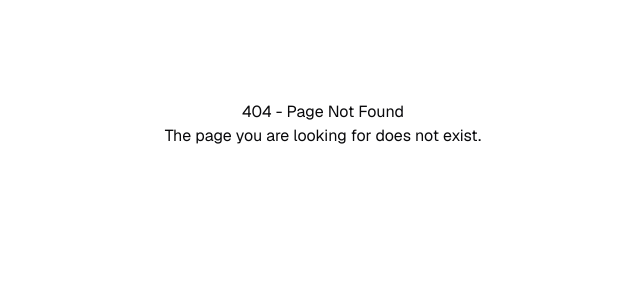
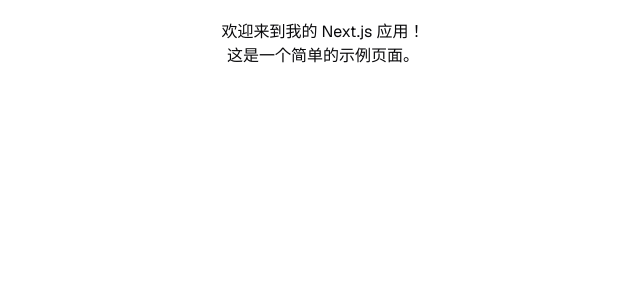
Before and after one commit to doublefix/chou, a Next.js app: page /layouts in a window 1280 px wide. Before the commit this address had no page. Shown: the top 300 px of the page, without its empty margins (317-957 px from the left). Built offline with nearby package versions, Linux system fonts and the light colour scheme.

Commit message:
Add page example

```diff
--- /dev/null
+++ b/app/layouts/page.tsx
@@ -0,0 +1,12 @@
+import React from "react";
+
+const HomePage = () => {
+  return (
+    <main style={{ padding: "20px", textAlign: "center" }}>
+      <h1>欢迎来到我的 Next.js 应用！</h1>
+      <p>这是一个简单的示例页面。</p>
+    </main>
+  );
+};
+
+export default HomePage;
```
